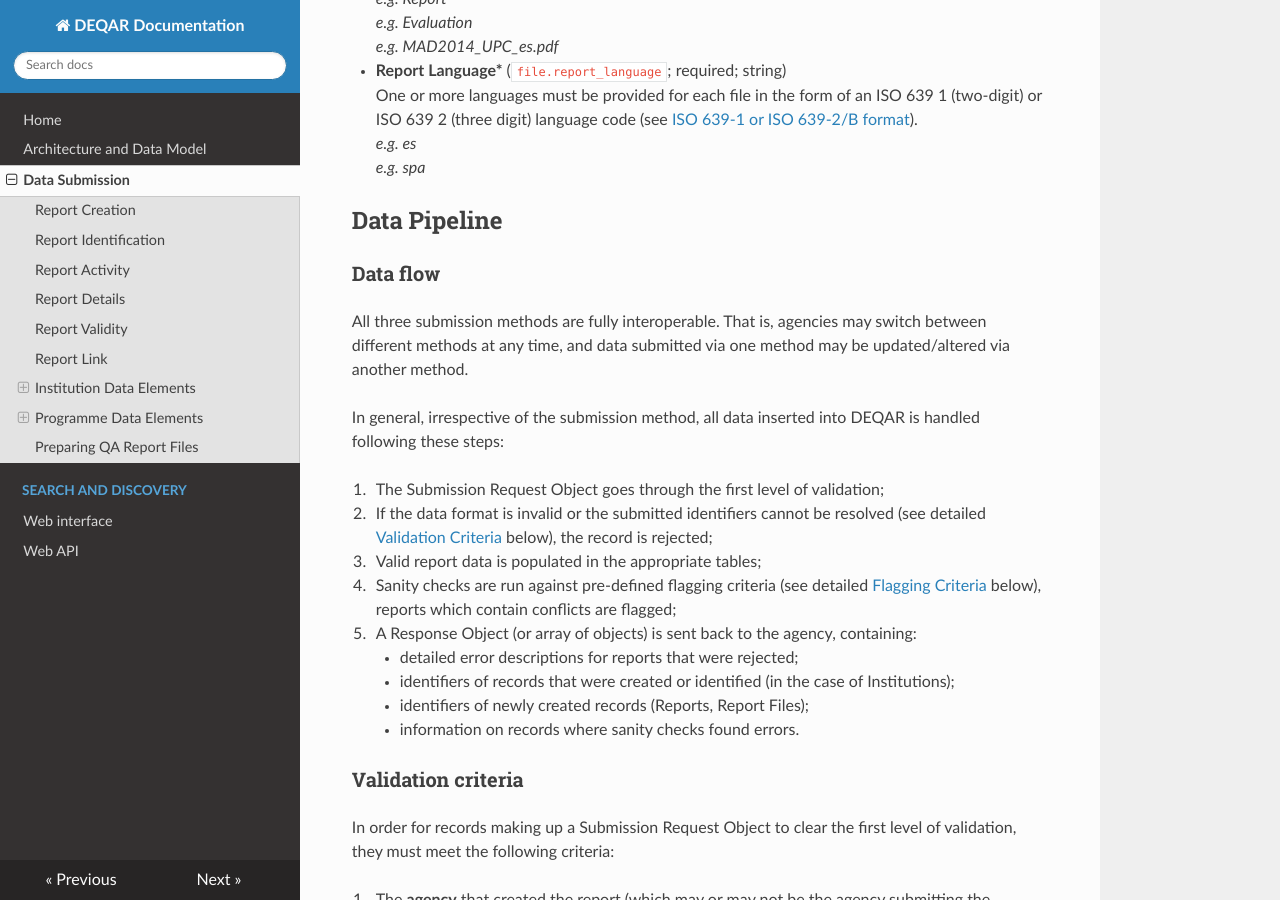
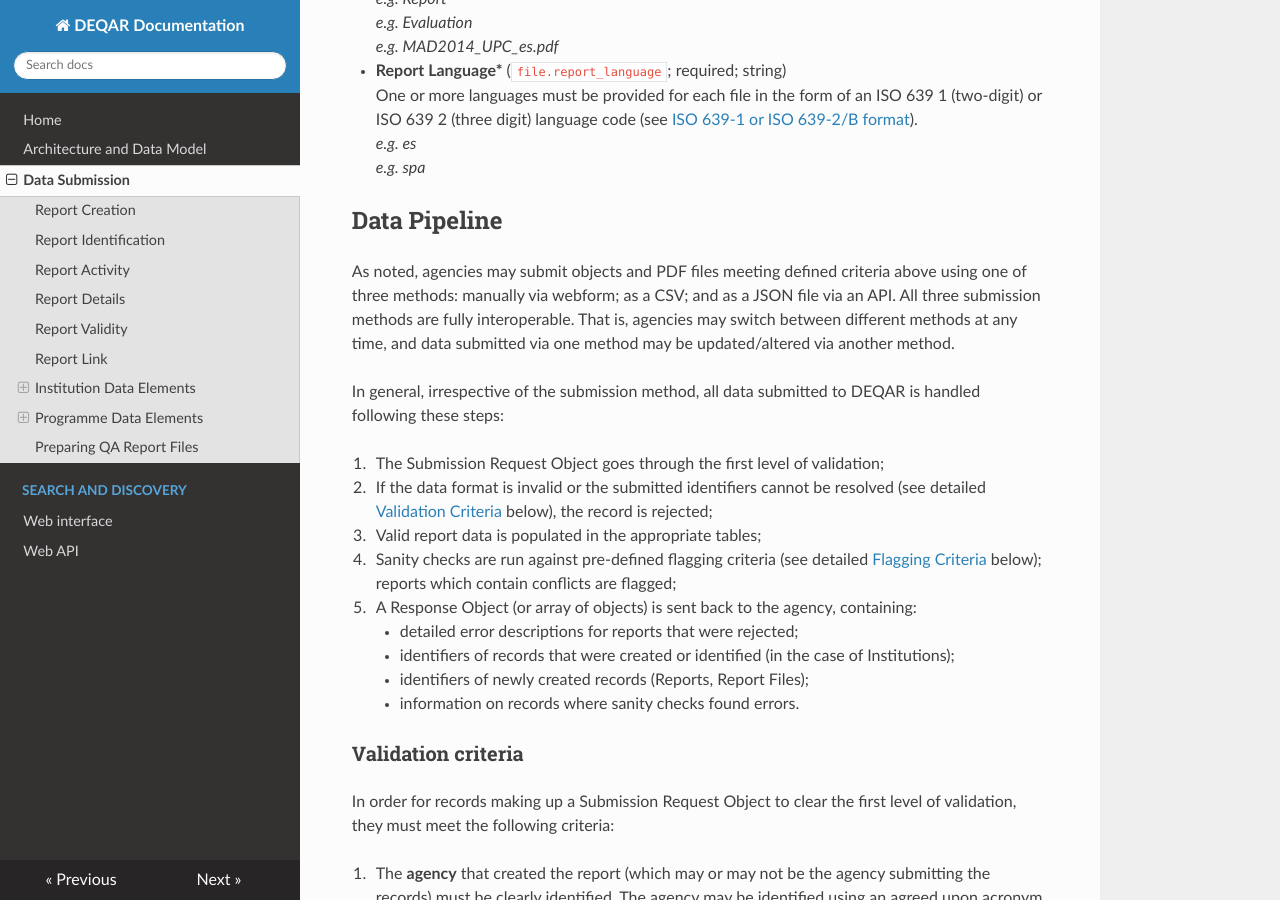
Before and after one commit to EQAR/deqar-docs, an MkDocs documentation site: the page built from docs/data_submission_overview.md, in a window 1280 px wide and 900 px high, scrolled down 10176 px. Built offline with MkDocs 1.6.1, drawn with Linux system fonts in a browser that asks for light colours; nearby versions of some CDN libraries; old or Windows-style settings are respelled for this version of MkDocs.

Commit message:
Update data_submission_overview.md

```diff
--- a/docs/data_submission_overview.md
+++ b/docs/data_submission_overview.md
@@ -288,16 +288,14 @@ One or more languages must be provided for each file in the form of an ISO 639 1
 
 ## Data Pipeline
 
-### Data flow
+As noted, agencies may submit objects and PDF files meeting defined criteria above using one of three methods: manually via webform; as a CSV; and as a JSON file via an API. All three submission methods are fully interoperable. That is, agencies may switch between different methods at any time, and data submitted via one method may be updated/altered via another method.
 
-All three submission methods are fully interoperable. That is, agencies may switch between different methods at any time, and data submitted via one method may be updated/altered via another method.
-
-In general, irrespective of the submission method, all data inserted into DEQAR is handled following these steps:
+In general, irrespective of the submission method, all data submitted to DEQAR is handled following these steps:
 
  1. The Submission Request Object goes through the first level of validation;
  2. If the data format is invalid or the submitted identifiers cannot be resolved (see detailed [Validation Criteria](#validation-criteria) below), the record is rejected;
  3. Valid report data is populated in the appropriate tables;
- 4. Sanity checks are run against pre-defined flagging criteria (see detailed [Flagging Criteria](#flagging-criteria) below), reports which contain conflicts are flagged;
+ 4. Sanity checks are run against pre-defined flagging criteria (see detailed [Flagging Criteria](#flagging-criteria) below); reports which contain conflicts are flagged;
  5. A Response Object (or array of objects) is sent back to the agency, containing:
 	- detailed error descriptions for reports that were rejected;
 	- identifiers of records that were created or identified (in the case of Institutions);
```
